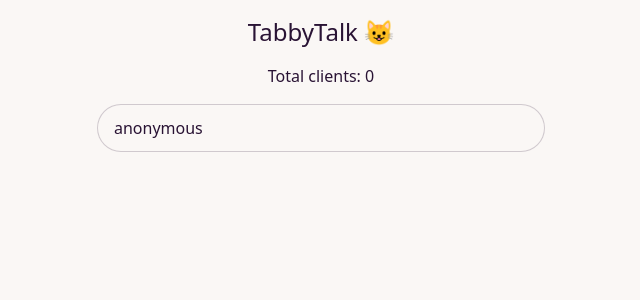
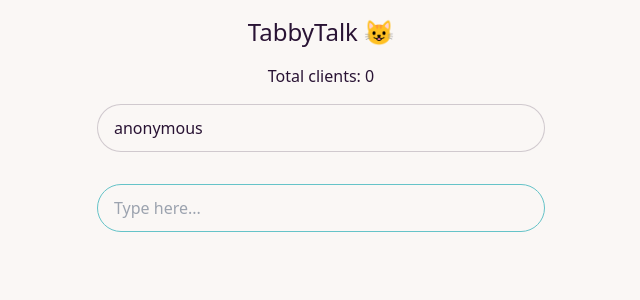
Before and after one commit to SillyCatto/tabby-talk, a React (Vite) app in the folder frontend/: page / in a window 1280 px wide. Shown: the top 300 px of the page, without its empty margins (319-959 px from the left). Built offline with nearby package versions, Linux system fonts and the light colour scheme; no server answers.

Commit message:
added sendMessage event handler

```diff
--- a/frontend/src/App.jsx
+++ b/frontend/src/App.jsx
@@ -36,12 +36,31 @@ function App() {
     socket.emit("feedback", { feedback: "" });
   };
 
+  const sendMessage = () => {
+    if (!message.trim()) return;
+
+    const msgData = {
+      name,
+      message,
+      dateTime: new Date(),
+    };
+
+    socket.emit("message", msgData);
+    setMessages((prev) => [...prev, { ...msgData, isOwnMessage: true }]);
+    setMessage("");
+  };
+
   return (
     <>
       <div className="flex flex-col items-center p-4">
         <Header />
         <ClientCount count={totalClients} />
         <NameInput name={name} setName={setName} />
+        <MessageForm
+          message={message}
+          setMessage={setMessage}
+          sendMessage={sendMessage}
+        />
       </div>
     </>
   );
--- a/frontend/src/MessageForm.jsx
+++ b/frontend/src/MessageForm.jsx
@@ -14,7 +14,7 @@ const MessageForm = ({ message, setMessage, sendMessage }) => {
         value={message}
         onChange={(e) => setMessage(e.target.value)}
         placeholder="Type here..."
-        className="input input-accent flex-grow"
+        className="input input-primary flex-grow"
       />
     </form>
   );
```
